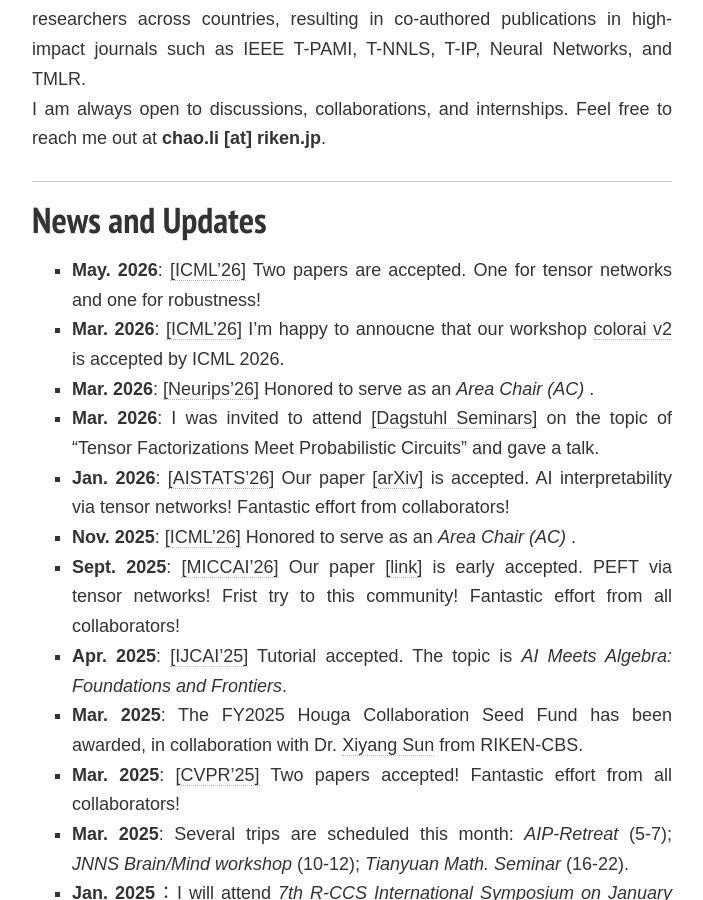
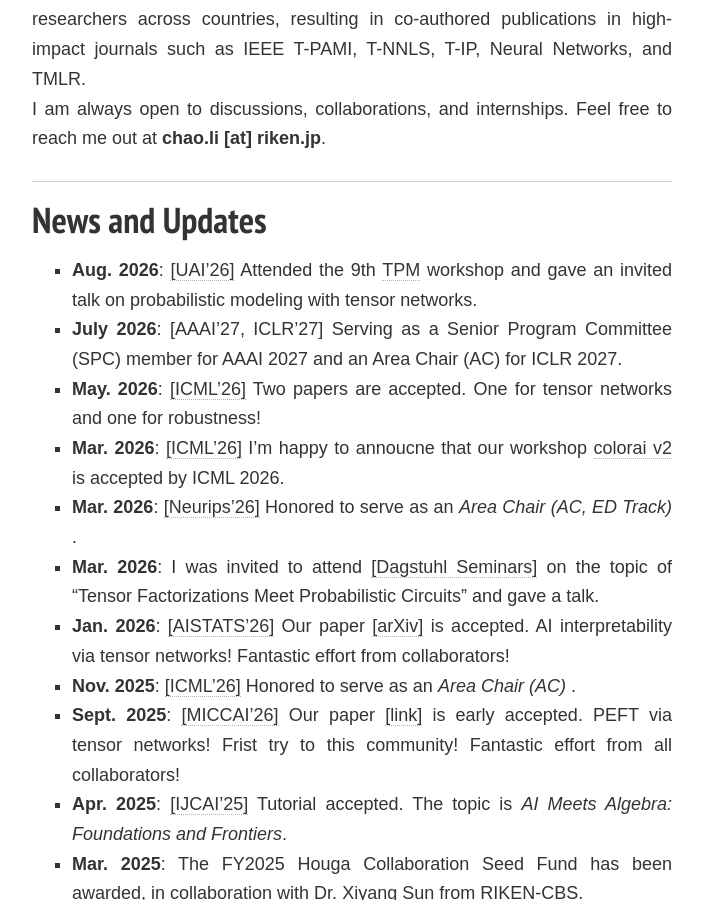
Before and after one commit to ChaoLiAtRIKEN/ChaoLiAtRIKEN.github.io, a Jekyll site: the page built from index.md, in a window 1280 px wide and 900 px high, scrolled down 596 px. Shown: the whole window, without its empty margins (288-991 px from the left). Built offline with Jekyll 4.4.1, drawn with Linux system fonts in a browser that asks for light colours; nearby versions of some CDN libraries; comment, search, counter and statistics services are not loaded; a style sheet for code colours, icons or effects is not loaded.

Commit message:
Update index.md

```diff
--- a/index.md
+++ b/index.md
@@ -35,9 +35,11 @@ If you are interested in any aspect of me, I am always open to discussions and c
 ---
 
 ## News and Updates
+- **Aug. 2026**: [[UAI'26]](https://www.auai.org/uai2026/) Attended the 9th [TPM](https://tractable-probabilistic-modeling.github.io/tpm2026/) workshop and gave an invited talk on probabilistic modeling with tensor networks.
+- **July 2026**: [AAAI'27, ICLR'27] Serving as a Senior Program Committee (SPC) member for AAAI 2027 and an Area Chair (AC) for ICLR 2027.
 - **May. 2026**: [[ICML'26]](https://icml.cc/Conferences/2026) Two papers are accepted. One for tensor networks and one for robustness!
 - **Mar. 2026**: [[ICML'26]](https://icml.cc/Conferences/2026) I'm happy to annoucne that our workshop [colorai v2](https://grigoris.ece.wisc.edu/workshops/colorai-icml-2026/) is accepted by ICML 2026.
-- **Mar. 2026**:  [[Neurips'26]](https://neurips.cc) Honored to serve as an *Area Chair (AC)* .
+- **Mar. 2026**:  [[Neurips'26]](https://neurips.cc) Honored to serve as an *Area Chair (AC, ED Track)* .
 - **Mar. 2026**:  I was invited to attend [[Dagstuhl Seminars]](https://www.dagstuhl.de/en/seminars/seminar-calendar/seminar-details/26102) on the topic of "Tensor Factorizations Meet Probabilistic Circuits" and gave a talk.
 - **Jan. 2026**:  [[AISTATS'26]](https://aistats.org/aistats2026/) Our paper [[arXiv]](https://arxiv.org/pdf/2510.22138) is accepted. AI interpretability via tensor networks! Fantastic effort from collaborators!
 - **Nov. 2025**:  [[ICML'26]](https://icml.cc/Conferences/2026) Honored to serve as an *Area Chair (AC)* .
```
